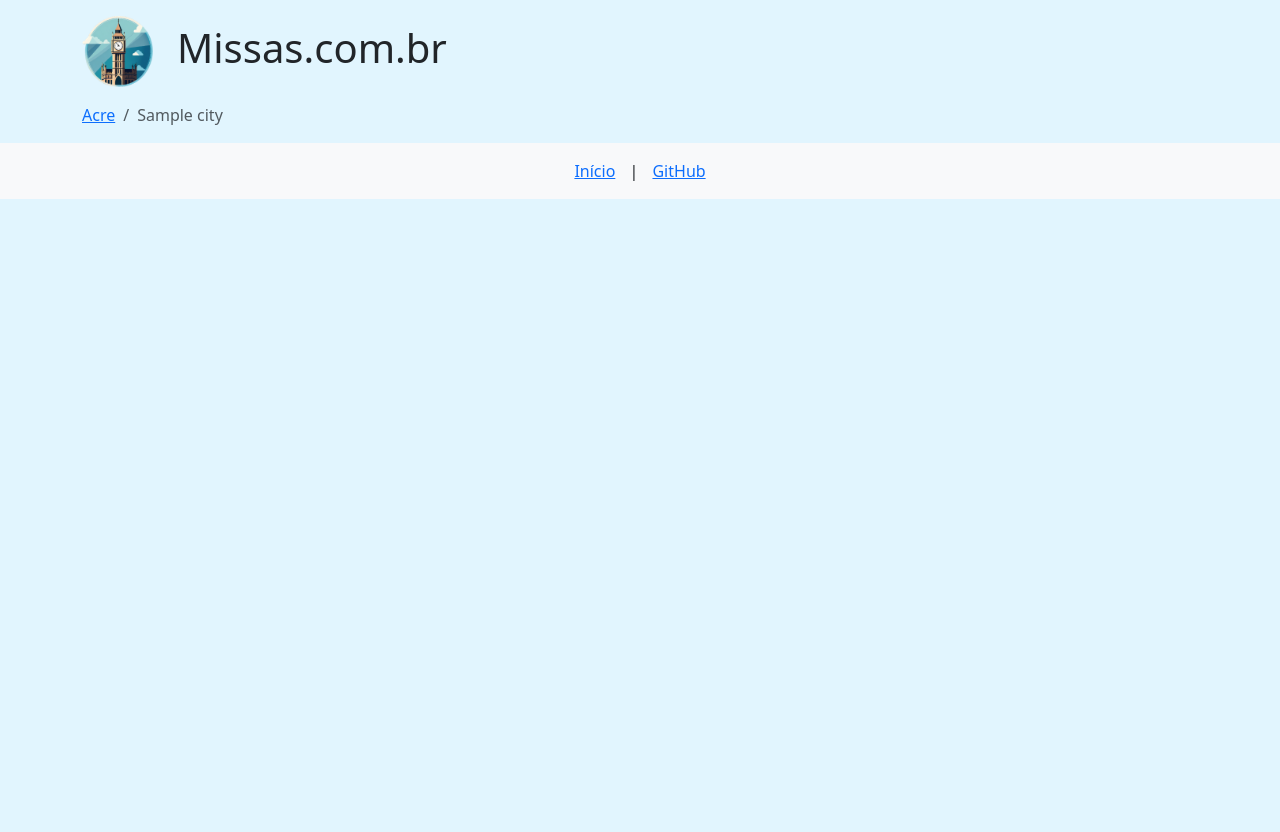
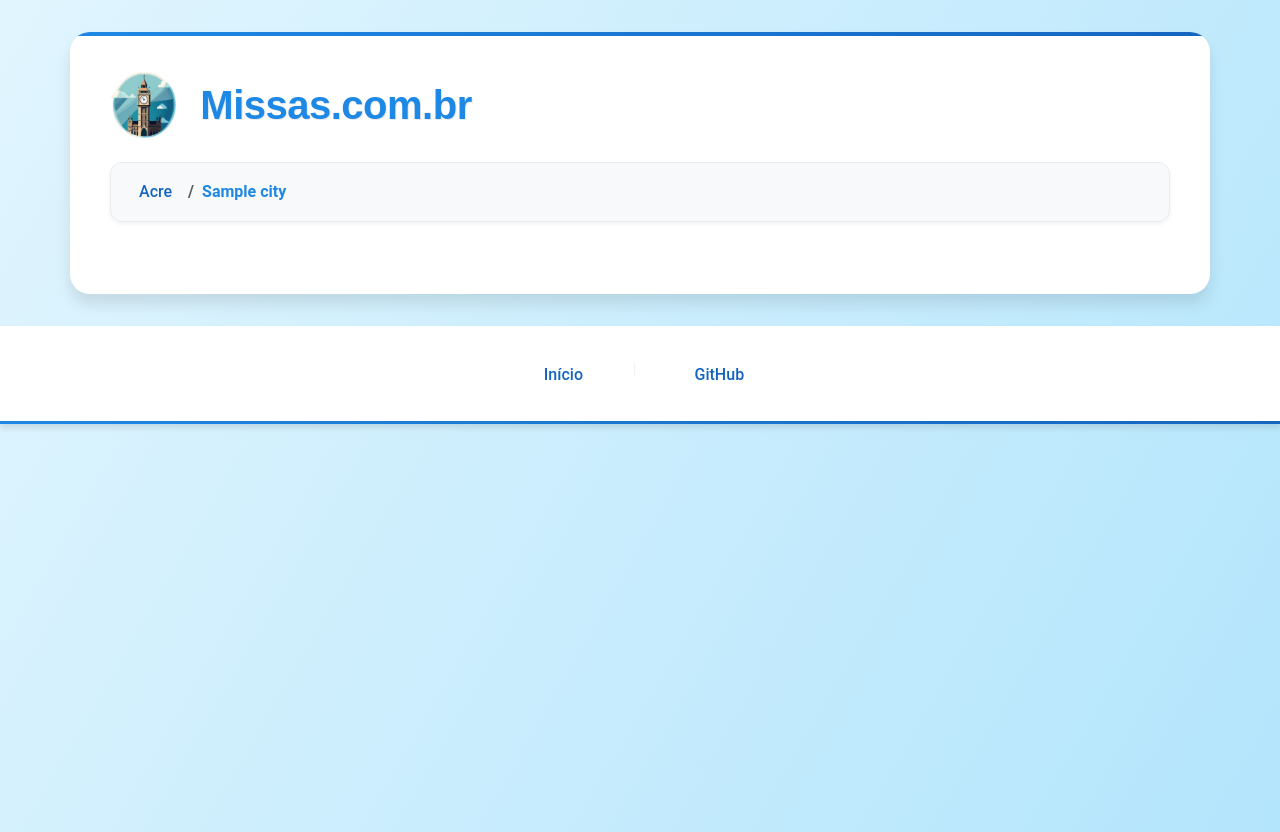
Before and after one commit to lucasrcezimbra/missas.com.br, a Django app: template missas/core/templates/base.html in a window 1280 px wide. Before the commit the page ends 199 px from the top, so only its background shows below. Run offline with Django 5.2, Linux system fonts and the light colour scheme; the template is opened without the code that fills it: values that come from a table or form of the project are taken from there, others are empty; data comes from the database, SQL or seed files in the repository; tables that the repository leaves empty hold one stand-in row (values such as "Sample post"); parts of the project's set-up code (start-up, migrations or seed data) failed here and were passed over; some libraries are stand-ins or nearby versions.

Commit message:
feat: new design

```diff
--- a/missas/core/templates/base.html
+++ b/missas/core/templates/base.html
@@ -1,5 +1,5 @@
 <!DOCTYPE html>
-<html lang="en">
+<html lang="pt-BR">
     <head>
         <meta charset="UTF-8">
         <title>Missas</title>
@@ -38,28 +38,192 @@
               async>
         <meta name="htmx-config" content='{"getCacheBusterParam":true}'>
         <style>
+            :root {
+                --primary-blue: #1E88E5;
+                --secondary-blue: #1565C0;
+                --light-blue: #E1F5FE;
+                --accent-blue: #90CAF9;
+                --hover-blue: #1565C0;
+                --white: #FFFFFF;
+                --gray-100: #F8F9FA;
+                --gray-200: #E9ECEF;
+                --gray-800: #343A40;
+                --shadow-sm: 0 2px 4px rgba(0, 0, 0, 0.05);
+                --shadow-md: 0 4px 6px rgba(0, 0, 0, 0.1);
+                --shadow-lg: 0 10px 15px rgba(0, 0, 0, 0.1);
+                --gradient-blue: linear-gradient(135deg, #1E88E5, #1565C0);
+            }
+
             body {
-                background-color: #E1F5FE;
+                background-color: var(--light-blue);
+                background-image: linear-gradient(120deg, #E1F5FE 0%, #B3E5FC 100%);
+                font-family: 'Roboto', sans-serif;
+                line-height: 1.6;
+                color: var(--gray-800);
+                min-height: 100vh;
             }
+
+            .container {
+                background-color: var(--white);
+                border-radius: 20px;
+                box-shadow: var(--shadow-lg);
+                padding: 2.5rem;
+                margin-top: 2rem;
+                margin-bottom: 2rem;
+                position: relative;
+                overflow: hidden;
+            }
+
+            .container::before {
+                content: '';
+                position: absolute;
+                top: 0;
+                left: 0;
+                right: 0;
+                height: 4px;
+                background: var(--gradient-blue);
+            }
+
+            h1 {
+                font-family: 'Montserrat', sans-serif;
+                color: var(--primary-blue);
+                font-weight: 700;
+                letter-spacing: -0.5px;
+                margin: 0;
+                font-size: 2.5rem;
+                text-shadow: 1px 1px 1px rgba(0, 0, 0, 0.1);
+            }
+
+            .breadcrumb {
+                background-color: var(--gray-100);
+                padding: 1rem 1.25rem;
+                border-radius: 12px;
+                margin-bottom: 2rem;
+                box-shadow: var(--shadow-sm);
+                border: 1px solid var(--gray-200);
+            }
+
+            .breadcrumb-item a {
+                color: var(--secondary-blue);
+                text-decoration: none;
+                transition: all 0.3s ease;
+                font-weight: 500;
+                padding: 0.25rem 0.5rem;
+                border-radius: 4px;
+            }
+
+            .breadcrumb-item a:hover {
+                color: var(--hover-blue);
+                background-color: var(--light-blue);
+            }
+
+            .breadcrumb-item.active {
+                color: var(--primary-blue);
+                font-weight: 600;
+            }
+
             footer {
-                background-color: #f8f9fa;
-                padding: 1rem;
+                background-color: var(--white);
+                padding: 1.75rem;
                 text-align: center;
+                box-shadow: var(--shadow-md);
+                position: relative;
+                overflow: hidden;
             }
+
+            footer::before {
+                content: '';
+                position: absolute;
+                bottom: 0;
+                left: 0;
+                right: 0;
+                height: 3px;
+                background: var(--gradient-blue);
+            }
+
             footer a {
+                color: var(--secondary-blue);
+                text-decoration: none;
+                margin: 0 20px;
+                transition: all 0.3s ease;
+                font-weight: 500;
+                padding: 0.5rem 1rem;
+                border-radius: 8px;
+                display: inline-flex;
+                align-items: center;
+                gap: 0.5rem;
+            }
+
+            footer a:hover {
+                color: var(--hover-blue);
+                background-color: var(--light-blue);
+                transform: translateY(-2px);
+            }
+
+            footer a i {
+                font-size: 1.1rem;
+            }
+
+            .logo-container img {
+                max-width: 100%;
+                height: auto;
+            }
+
+            .separator {
+                color: var(--gray-200);
                 margin: 0 10px;
+                font-weight: 300;
             }
+
+            /* Estilos responsivos */
+            @media (max-width: 768px) {
+                .container {
+                    padding: 1.5rem;
+                    margin-top: 1rem;
+                    margin-bottom: 1rem;
+                    border-radius: 15px;
+                }
+
+                h1 {
+                    font-size: 1.75rem;
+                }
+
+                footer a {
+                    margin: 0 10px;
+                    padding: 0.4rem 0.8rem;
+                }
+            }
+
+            #content {
+                animation: fadeIn 0.5s ease-in-out;
+            }
+
+            @keyframes fadeIn {
+                from {
+                    opacity: 0;
+                    transform: translateY(10px);
+                }
+                to {
+                    opacity: 1;
+                    transform: translateY(0);
+                }
+            }
+
             {% block style %}{% endblock %}
         </style>
     </head>
     <body hx-boost="true">
-        <div class="container mt-3">
-            <div class="row mb-3 align-items-center">
+        <div class="container">
+            <div class="row mb-4 align-items-center">
                 <div class="col-2 col-lg-1">
-                    <img src="{% static 'logo.webp' %}" style="max-width: 100%" loading="lazy">
+                    <div class="logo-container">
+                        <img src="{% static 'logo.webp' %}"
+                             alt="Logo Missas.com.br"
+                             loading="lazy">
+                    </div>
                 </div>
                 <div class="col-10 col-lg-11">
-                    <h1 class="fs-1">Missas.com.br</h1>
+                    <h1>Missas.com.br</h1>
                 </div>
             </div>
             <div class="row">
@@ -85,10 +249,14 @@
             </div>
         </div>
         <footer>
-            <a href="/">Início</a> |
+            <a href="/" class="home-link">
+                <i class="fa-solid fa-home"></i> Início
+            </a>
+            <span class="separator">|</span>
             <a href="https://github.com/lucasrcezimbra/missas.com.br"
-               target="_blank">
-                <i class="fa-solid fa-brands fa-github"></i> GitHub
+               target="_blank"
+               class="github-link">
+                <i class="fa-brands fa-github"></i> GitHub
             </a>
         </footer>
         <script src="{% static 'bootstrap.min.js' %}" defer></script>
```
